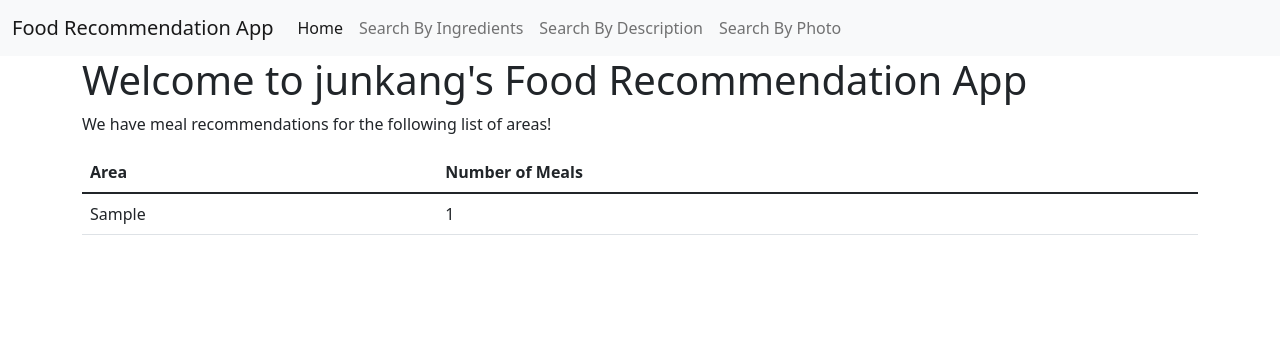
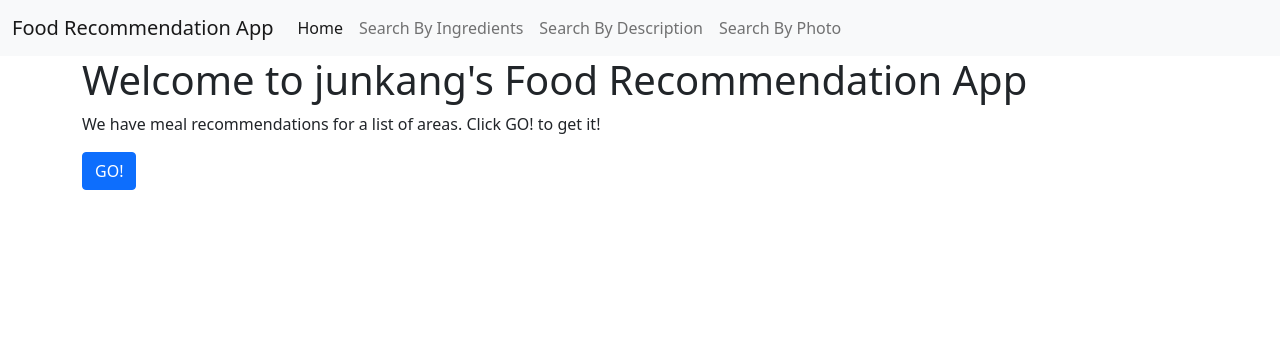
Before and after one commit to junkangli/food-recommendation-app, a Flask app: page / in a window 1280 px wide. Shown: the top 356 px of the page. Run offline with Flask 2, Linux system fonts and the light colour scheme; a database or web service that is not in the repository returns one stand-in record (values such as "Sample title"); data that the repository does not hold is empty.

Commit message:
Improve customer experience on home page

```diff
--- a/application.py
+++ b/application.py
@@ -16,10 +16,13 @@ def allowed_file(filename):
 
 @application.route('/')
 def index():
-    data = []
-    for area in query.list_all_areas():
-        data.append({'area': area, 'count': query.count_meals_by_area(area)})
-    return render_template('index.html', data=data)
+    show = request.args.get('show')
+    if show:
+        data = []
+        for area in query.list_all_areas():
+            data.append({'area': area, 'count': query.count_meals_by_area(area)})
+        return render_template('index.html', data=data)
+    return render_template('index.html')
 
 @application.route('/search-by-ingredients')
 def search_by_ingredients():
--- a/templates/index.html
+++ b/templates/index.html
@@ -3,8 +3,13 @@
 {% block content %}
     <h1>Welcome to junkang's {% block title %} Food Recommendation App {% endblock %}</h1>
     <p>
-        We have meal recommendations for the following list of areas!
+        We have meal recommendations for a list of areas. Click GO! to get it!
     </p>
+    <form>
+        <input type="hidden" name="show" value="1">
+        <button type="submit" class="btn btn-primary">GO!</button>
+    </form>
+    {% if data %}
     <table class="table">
         <thead>
             <tr>
@@ -21,4 +26,5 @@
         {% endfor %}
         </tbody>
     </table>
+    {% endif %}
 {% endblock %}
```
